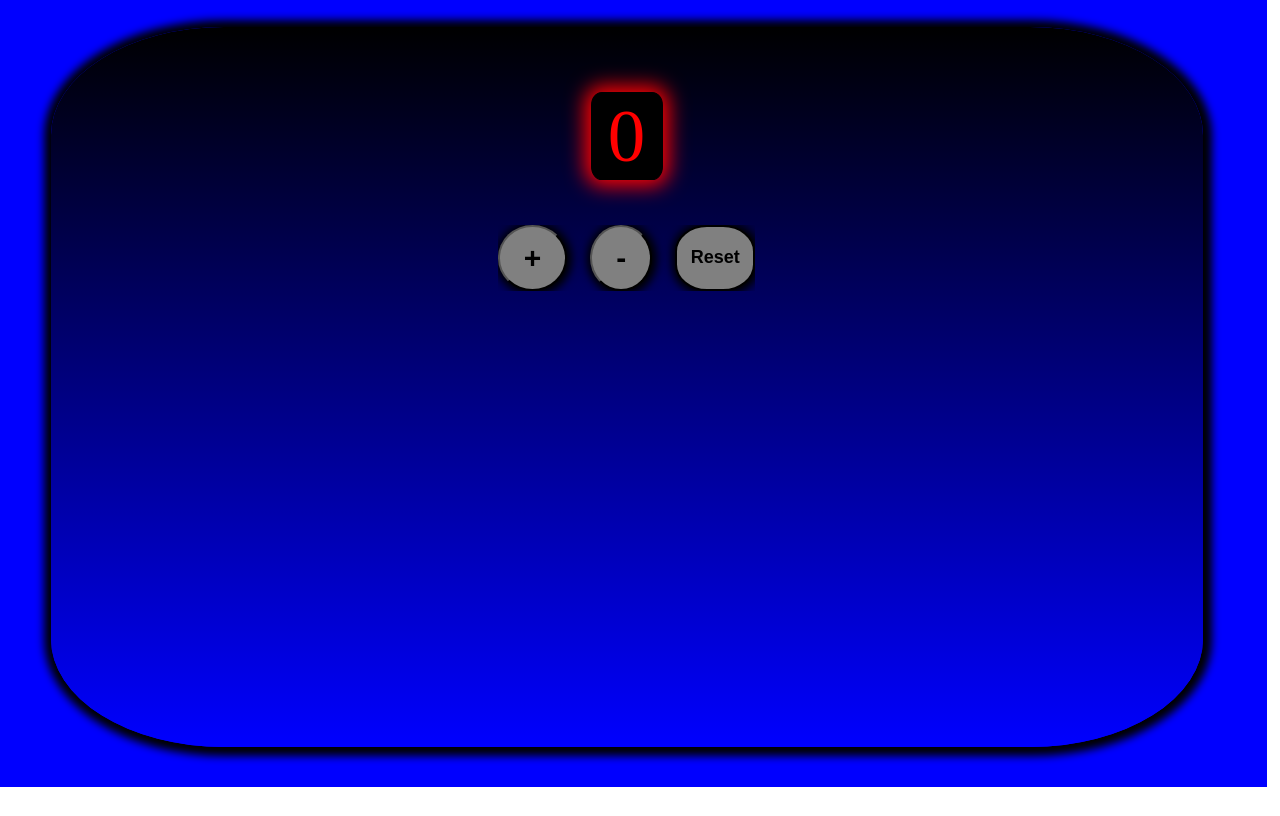
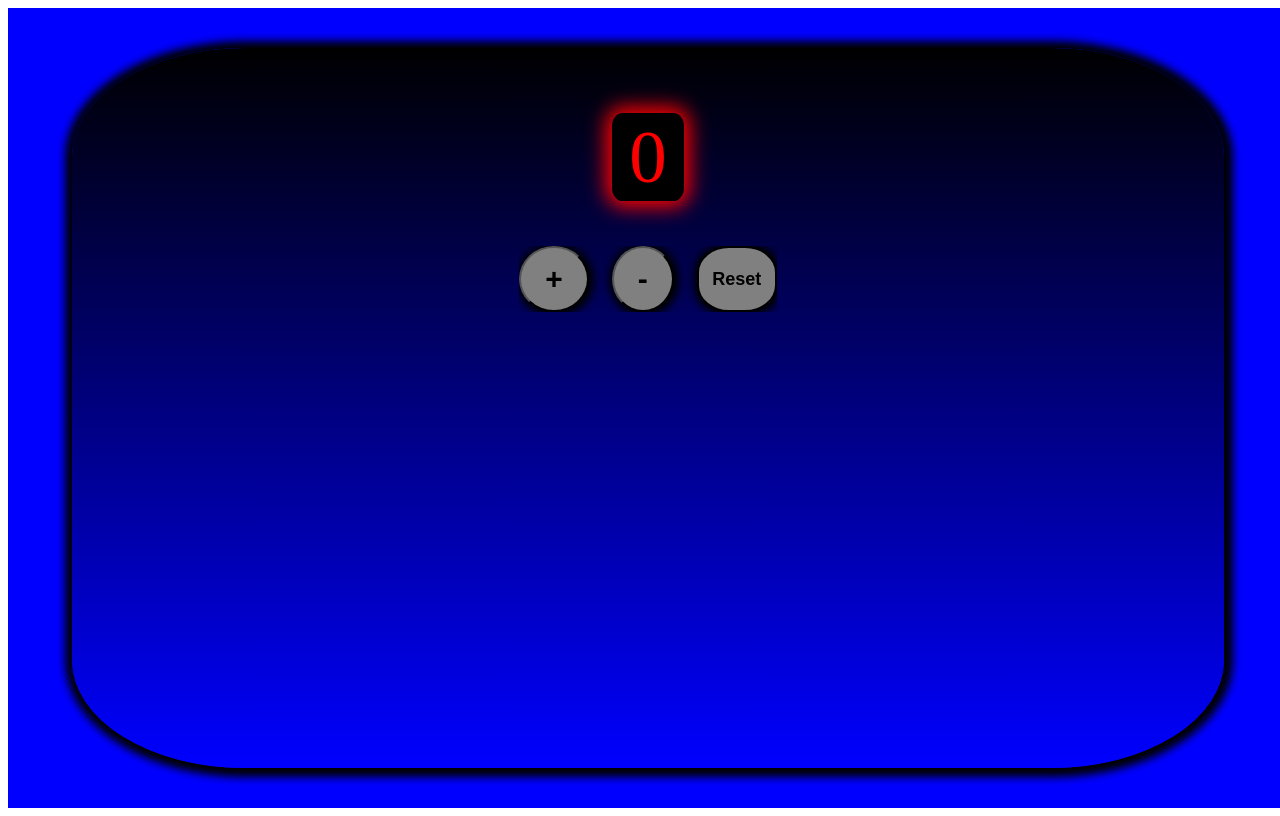
Before and after one commit to 21stChrom/react-jhj8h9, a React (Create React App) app: page / in a window 1280 px wide. Built offline with nearby package versions, Linux system fonts and the light colour scheme.

Commit message:
1 file modified

```diff
--- a/src/style.css
+++ b/src/style.css
@@ -20,7 +20,6 @@ p {
   justify-content: center;
   display: flex;
   align-items: center;
-  margin: -1.7%;
   background-color: blue;
 }
 .counter {
```
